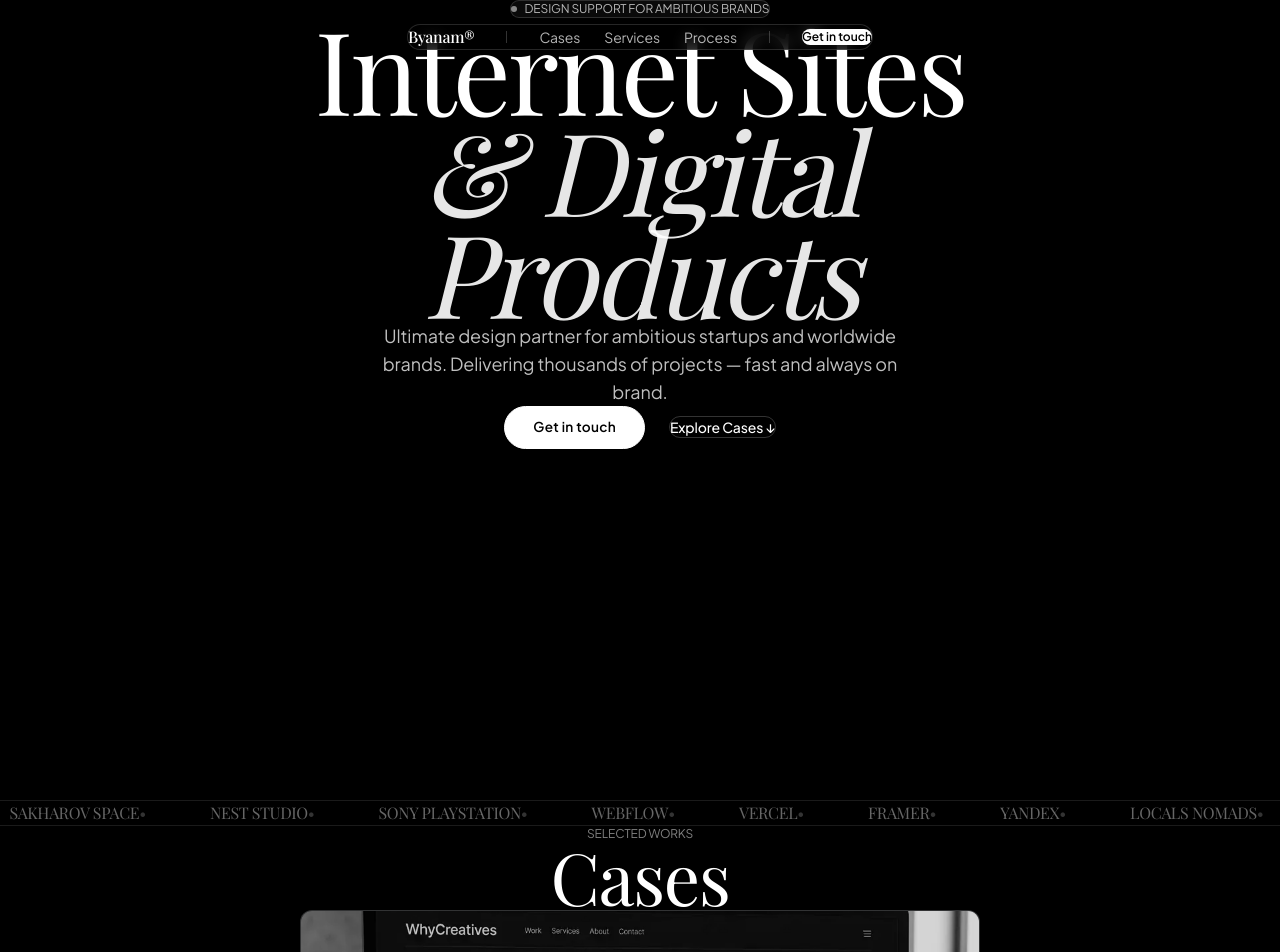
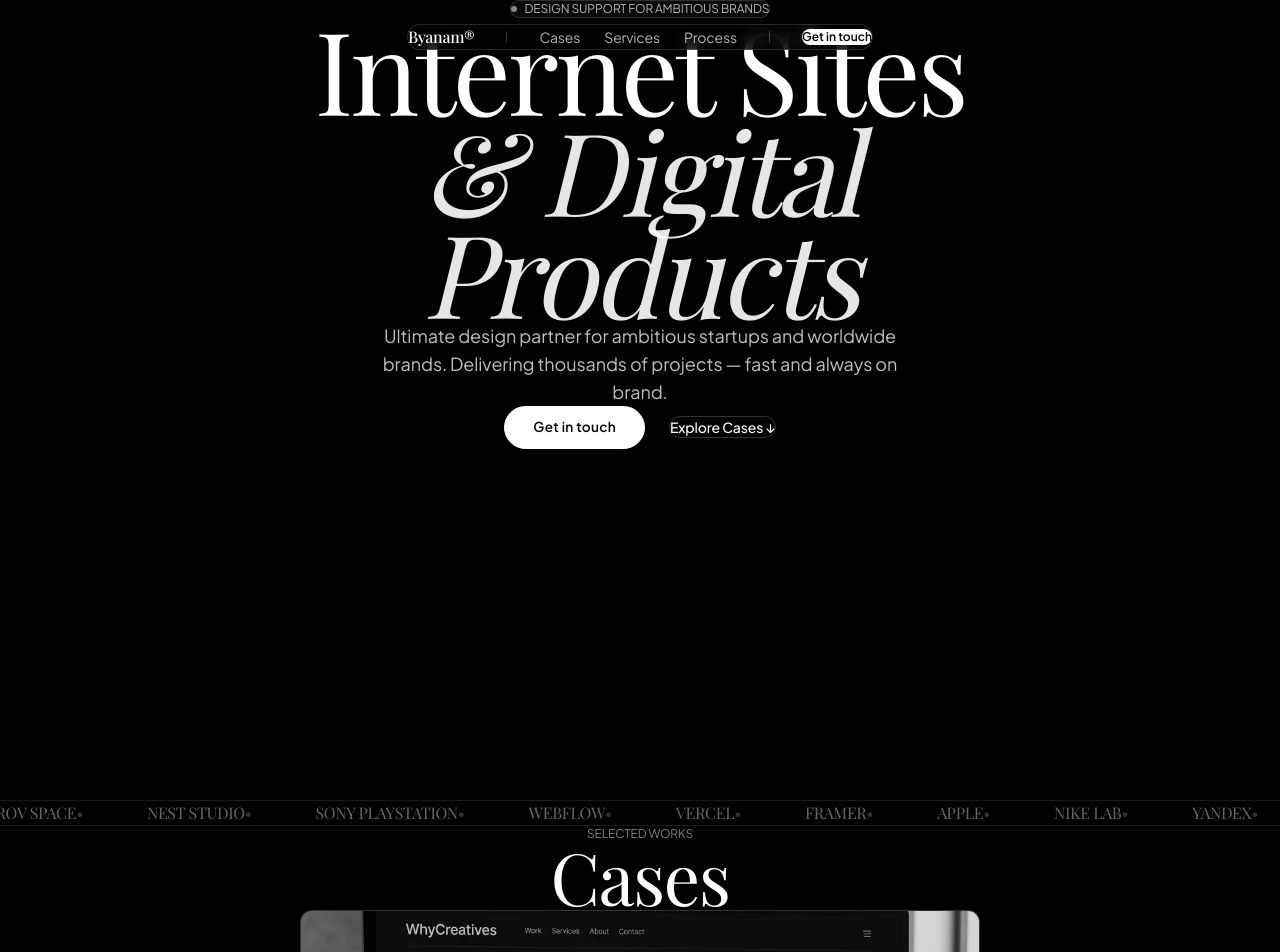
Before and after one commit to byanam/agencyyy, a React (Vite) app: page / in a window 1280 px wide. Shown: the top 952 px of the page. Built offline with nearby package versions, Linux system fonts and the light colour scheme; a web font is replaced by a local one.

Commit message:
feat(marquee): add Apple and Nike Lab brand entries to marquee carousel

```diff
--- a/src/components/Marquee.jsx
+++ b/src/components/Marquee.jsx
@@ -9,6 +9,8 @@ const BRANDS = [
   "WEBFLOW",
   "VERCEL",
   "FRAMER",
+  "APPLE",
+  "NIKE LAB",
 ];
 
 export default function Marquee() {
```
